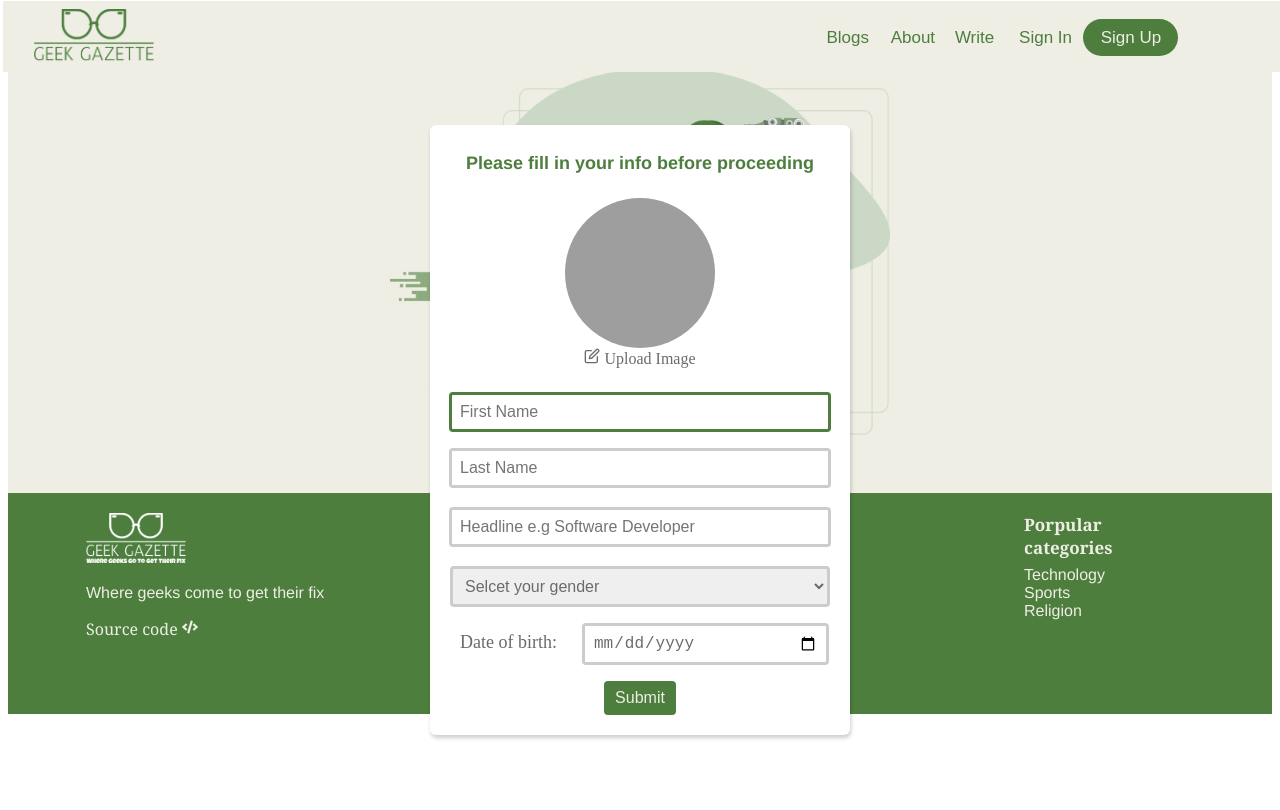
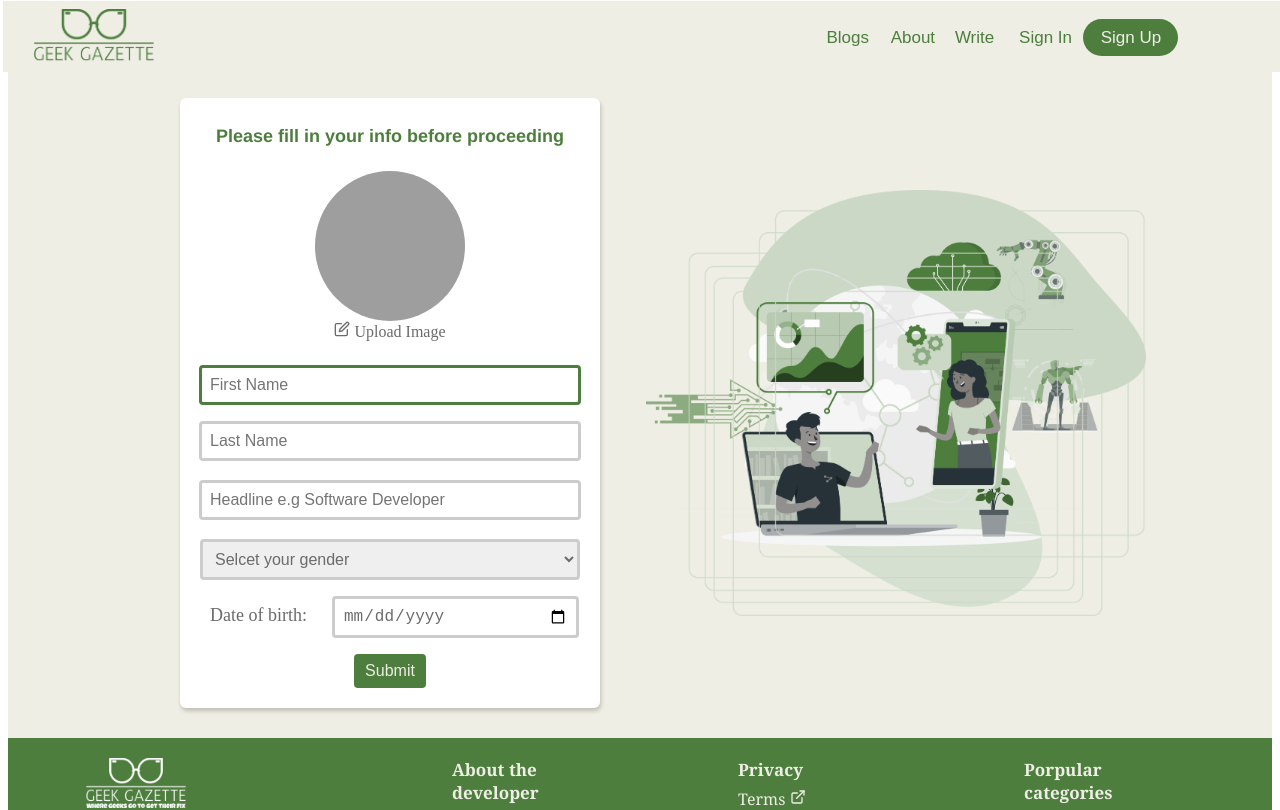
Before and after one commit to kiptanuiBoaz/geekgazette, a React (Vite) app: page /edit/1 in a window 1280 px wide. Shown: the top 810 px of the page. Built offline with nearby package versions, Linux system fonts and the light colour scheme; grey boxes are pictures that could not be loaded.

Commit message:
changed profile edit css

```diff
--- a/src/pages/UserProfileEditPage.tsx
+++ b/src/pages/UserProfileEditPage.tsx
@@ -76,7 +76,7 @@ const UserProfileForm = () => {
 
     return (
         <section className='profile-form-container'>
-            <form className='profile-form'>
+            <form className='eprofile-form'>
                 <p className='instruction'>Please fill in your info before proceeding</p>
                 <label htmlFor="file-upload" className='custom-file-upload'>
 
--- a/src/pages/navbar.scss
+++ b/src/pages/navbar.scss
@@ -36,7 +36,7 @@
   }
   .nav-link-container {
     display: flex;
-    margin-right: 15px;
+    margin-right: 0px;
     padding: 0;
     list-style: none;
     height: 2rem;
--- a/src/pages/user-edit-profile-page.scss
+++ b/src/pages/user-edit-profile-page.scss
@@ -8,7 +8,7 @@
   background-color: var(--primary-backround);
   padding: 0 10%;
   margin-top: 60px;
-  .profile-form {
+  .eprofile-form {
     @extend .blog-form;
     border-radius: 6px;
     width: 420px;
@@ -95,7 +95,7 @@
 
   .illustrator-img {
     width: 500px;
-    @media only screen and (max-width: 950px) {
+    @media only screen and (max-width: 980px) {
       display: none;
     }
   }
```
